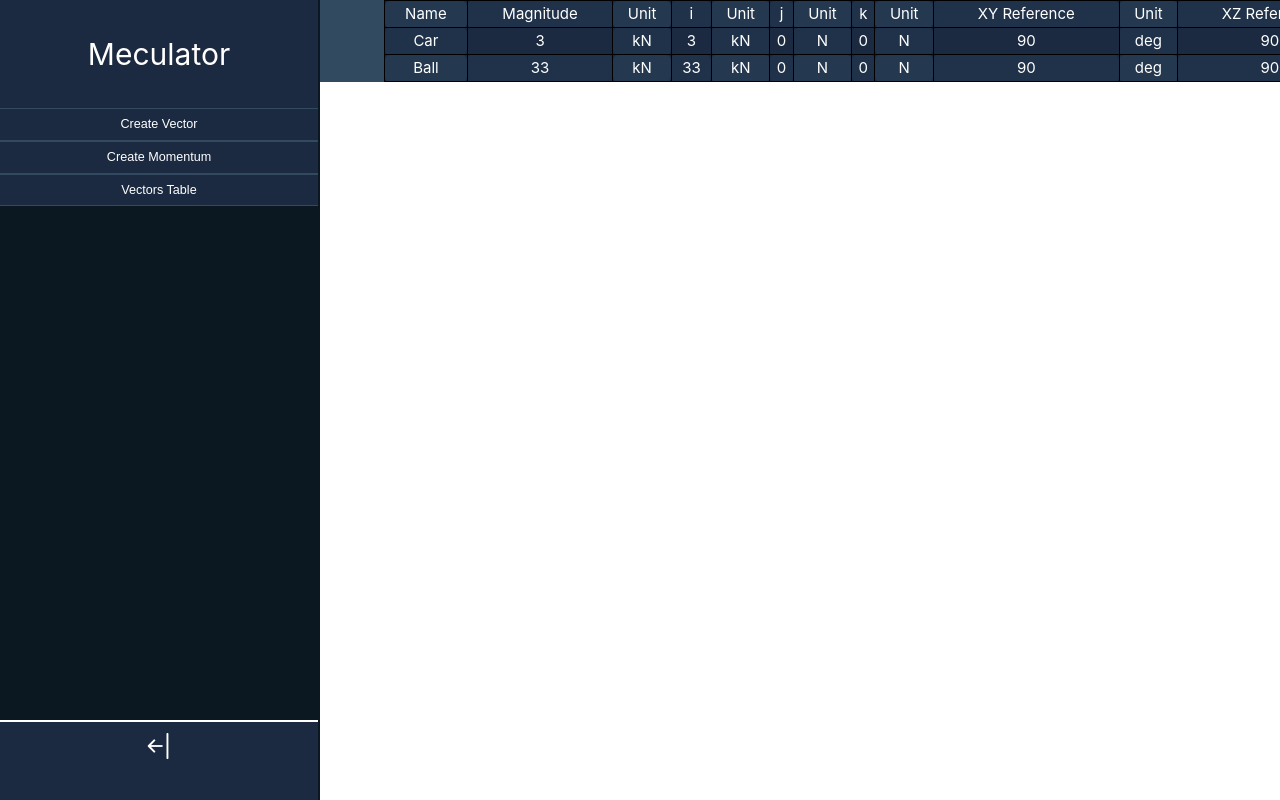
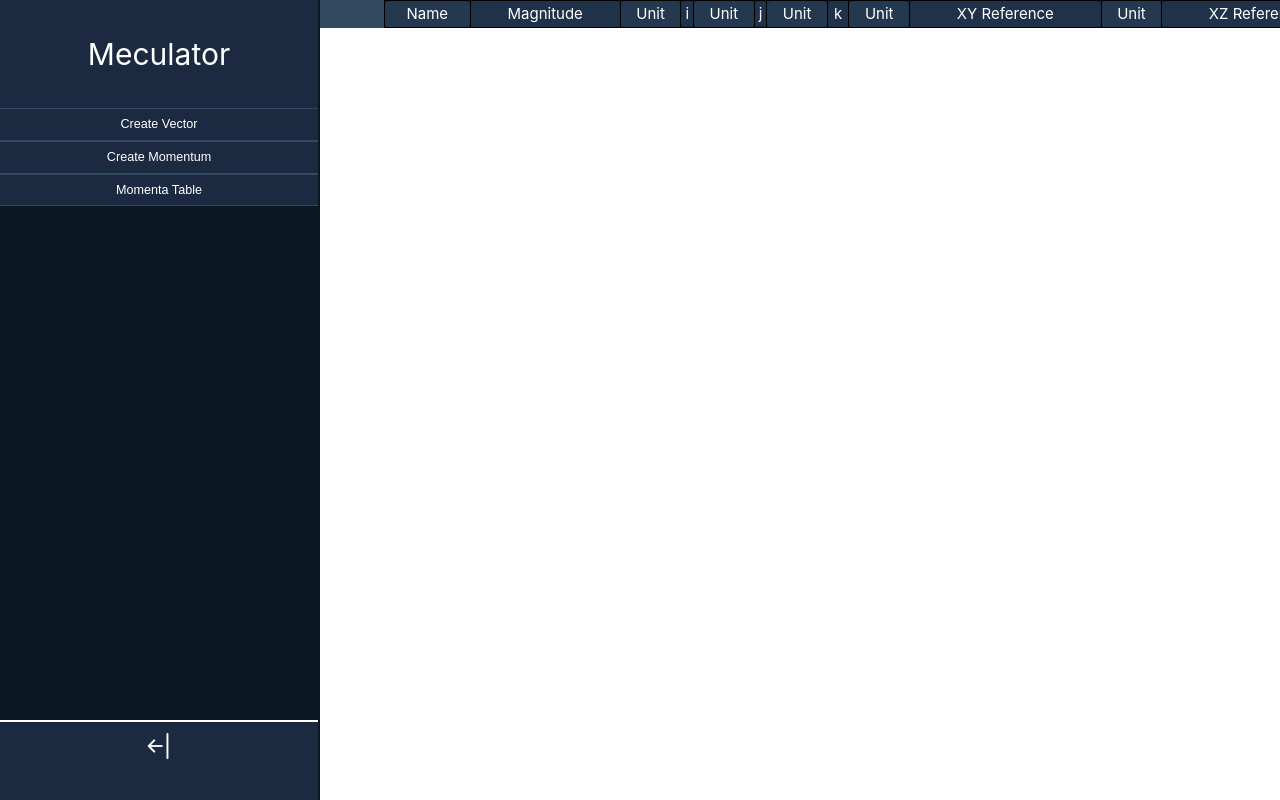
Before and after one commit to R-Stanz/meculatorWeb, a Vue app in the folder frontend/: page /user in a window 1280 px wide. Shown: the top 800 px of the page. Built offline with nearby package versions, Linux system fonts and the light colour scheme.

Commit message:
C24 - Pinia Setup

```diff
--- a/frontend/src/App.vue
+++ b/frontend/src/App.vue
@@ -4,12 +4,10 @@
 
 <script>
 import { RouterLink, RouterView } from 'vue-router'
-import { useUserStore } from '@/stores/userStore'
 
 export default {
 	data() {
 		return {
-			userStore: useUserStore()
 		}
 	}
 }
--- /dev/null
+++ b/frontend/src/api/TableService.js
@@ -0,0 +1,19 @@
+import { api } from '@/api'
+//import { useUserStore } from '@/stores/useUserStore'
+
+class TableService {
+
+	constructor() {}
+
+	async allVectors(page=1, pageSize=24) {
+		const res = await api.get(`/vectors`, {
+			params: {
+				'pagination[page]': page,
+				'pagination[pageSize]': pageSize,
+			}
+		})
+		return res.data
+	}
+}
+
+export const tableService = new TableService()
--- a/frontend/src/components/Menu.vue
+++ b/frontend/src/components/Menu.vue
@@ -17,7 +17,7 @@
 		</li></button>
 
 		<button
-			v-if="show_vectors"
+			v-if="!show_vectors"
 			type="button"
 			@click="toggle_tables"
 			class="menu"
@@ -47,7 +47,6 @@ export default {
 	emits: ["toggle_tables"],
 	methods: {
 		toggle_tables() {
-			console.log("Clicked")
 			this.$emit("toggle_tables")
 		}
 	}
--- a/frontend/src/components/Tables.vue
+++ b/frontend/src/components/Tables.vue
@@ -2,22 +2,13 @@
 	<main>
 		<table>
 			<tr>
-				<th>Name</th>
-				<th>Magnitude</th>
-				<th>Unit</th>
-				<th>i</th>
-				<th>Unit</th>
-				<th>j</th>
-				<th>Unit</th>
-				<th>k</th>
-				<th>Unit</th>
-				<th>XY Reference</th>
-				<th>Unit</th>
-				<th>XZ Reference</th>
-				<th>Unit</th>
-				<th>YZ Reference</th>
-				<th>Unit</th>
+				<td
+					v-for="label in labels"
+				>
+					{{ label }}
+				</td>
 			</tr>
+			<!--
 			<tr>
 				<td>Car</td>
 				<td>3</td>
@@ -52,7 +43,6 @@
 				<td>0</td>
 				<td>Rad</td>
 			</tr>
-			<!--
 			<tr v-for="row in vet">
 				<td v-for="data in row">{{ data }}</td>
 			</tr>
@@ -65,19 +55,65 @@
 </style>
 
 <script>
+import { tableService } from '@/api/TableService'
+
 export default {
 	props: {
 		show_vectors: Boolean,
 	},
 	data() {
 		return {
+			vectors_labels: [
+					"Name", "Magnitude", "Unit", "i", "Unit",
+					"j", "Unit", "k", "Unit", "XY Reference",
+					"Unit", "XZ Reference", "Unit", "YZ Reference", "Unit"],
+			moments_labels: [
+					"Name", "Magnitude", "Unit", "i", "Unit",
+					"j", "Unit", "k", "Unit", "XY Reference",
+					"Unit", "XZ Reference", "Unit", "YZ Reference", "Unit", "Is Torque"],
+			labels: [
+					"Name", "Magnitude", "Unit", "i", "Unit",
+					"j", "Unit", "k", "Unit", "XY Reference",
+					"Unit", "XZ Reference", "Unit", "YZ Reference", "Unit"],
+
+			schema: {
+				data: "required|min:1|max:30|alpha_dash",
+			},
+
+			edit_in_submission:	false,
+			edit_show_alert:	false,
+			edit_alert_variant:	"info",
+			edit_alert_msg:		"Loding!",
 		}
 	},
+
 	methods: {
-		toggle_tables() {
-			console.log("Clicked")
-			this.$emit("toggle_tables")
-		},
+
+		//async mounted() {
+		//	try {
+		//		const res = await api.get(`/vectors`, {
+		//			params: {
+		//				'pagination[page]': 1,
+		//				'pagination[pageSize]:
+		//		}
+		//	}
+		//	catch(error){
+		//	}
 	},
+
+	watch: {
+		show_vectors(val) {
+			if(val) {
+				this.labels = this.vectors_labels
+			}
+			else {
+				this.labels = this.moments_labels
+			}
+		}
+	},
+
+	async mounted() {
+		console.log("MSG")
+	}
 }
 </script>
--- /dev/null
+++ b/frontend/src/stores/useUserStore.js
@@ -0,0 +1,13 @@
+import { defineStore } from "pinia"
+
+export const useUserStore = defineStore('user', () => {
+	state: () => ({ user: {} }),
+	getters: {
+		token: (state) => state.user.value.jwt,
+	},
+	actions: {
+		logout() {
+			this.user.value = {}
+		},
+	}
+})
--- a/frontend/src/stores/userStore.js
+++ /dev/null
@@ -1,14 +0,0 @@
-import { ref, computed } from 'vue'
-import { defineStore } from "pinia"
-
-export const useUserStore = defineStore('user', () => {
-  const user = {}
-
-  const token = computed(() => user.value.jwt)
-
-  function logout() {
-    user.value = {}
-  }
-
-  return { user, token, logout }
-})
--- a/frontend/src/views/Login.vue
+++ b/frontend/src/views/Login.vue
@@ -65,6 +65,8 @@
 </style>
 
 <script>
+import { api } from "@/api"
+
 export default {
 	data() {
 		return {
@@ -88,7 +90,7 @@ export default {
 			console.log(values)
 
 			try {
-				const res = await this.axios.post(`http://localhost:1337/api/auth/local`, {
+				const res = await api.post(`/auth/local`, {
 					identifier: values.identifier,
 					password: values.password
 				})
@@ -97,7 +99,7 @@ export default {
 				localStorage.setItem('jwt', jwt)
 				localStorage.setItem('userData', JSON.stringify(user))
 
-				const res2 = await this.axios.get(`http://localhost:1337/api/users/${user.id}?populate=*`, {
+				const res2 = await api.get(`/users/${user.id}?populate=*`, {
 					headers: {
 						Authorization: `Bearer ${jwt}`,
 					},
--- a/frontend/src/views/SignUp.vue
+++ b/frontend/src/views/SignUp.vue
@@ -73,6 +73,8 @@
 </style>
 
 <script>
+import { api } from "@/api"
+
 export default {
 	data() {
 		return {
@@ -97,7 +99,7 @@ export default {
 
 			try {
 				console.log(this.username, this.password, this.email)
-				await this.axios.post(`http://localhost:1337/api/auth/local/register`, {
+				await api.post(`/auth/local/register`, {
 					username: values.username,
 					password: values.password,
 					email: values.email,
```
